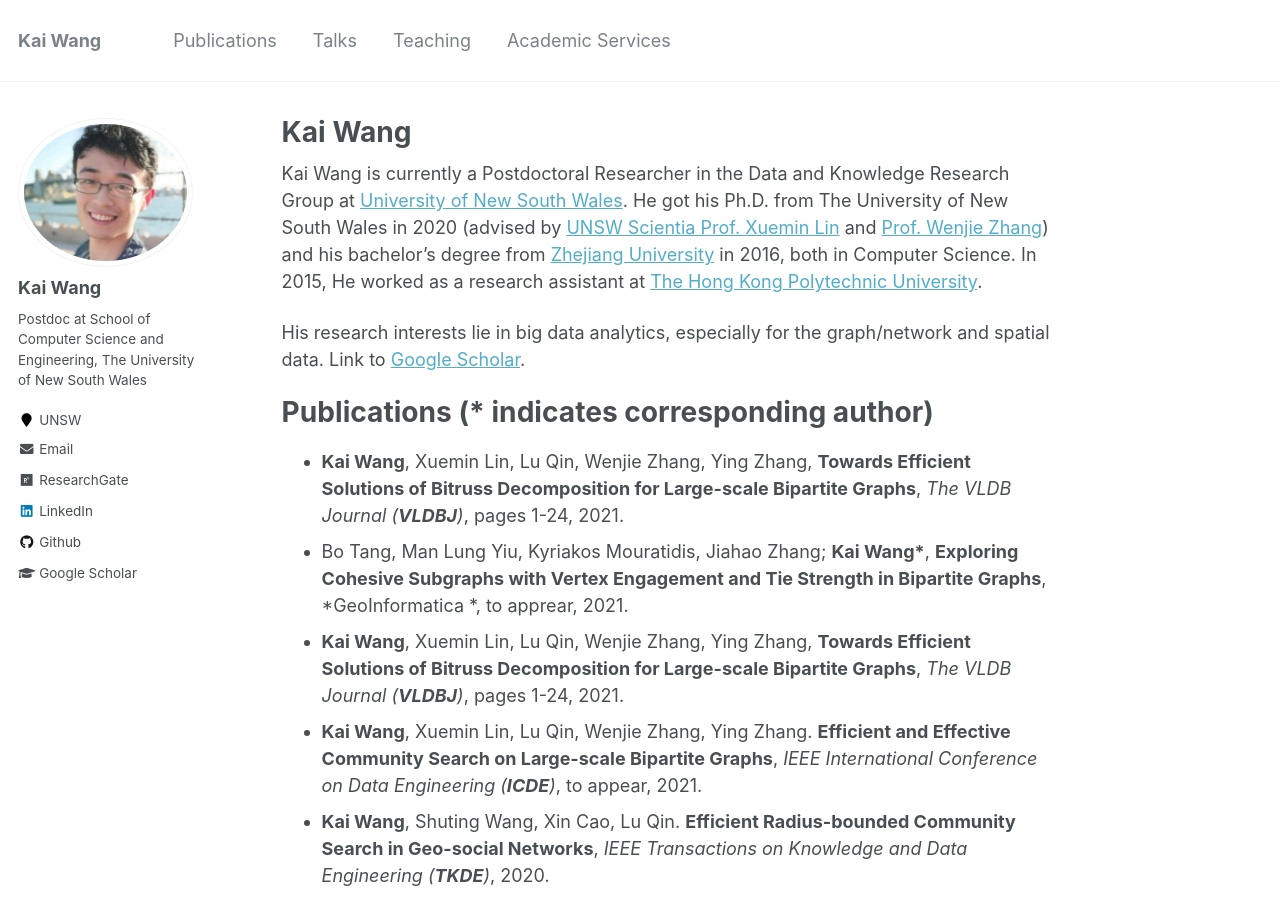
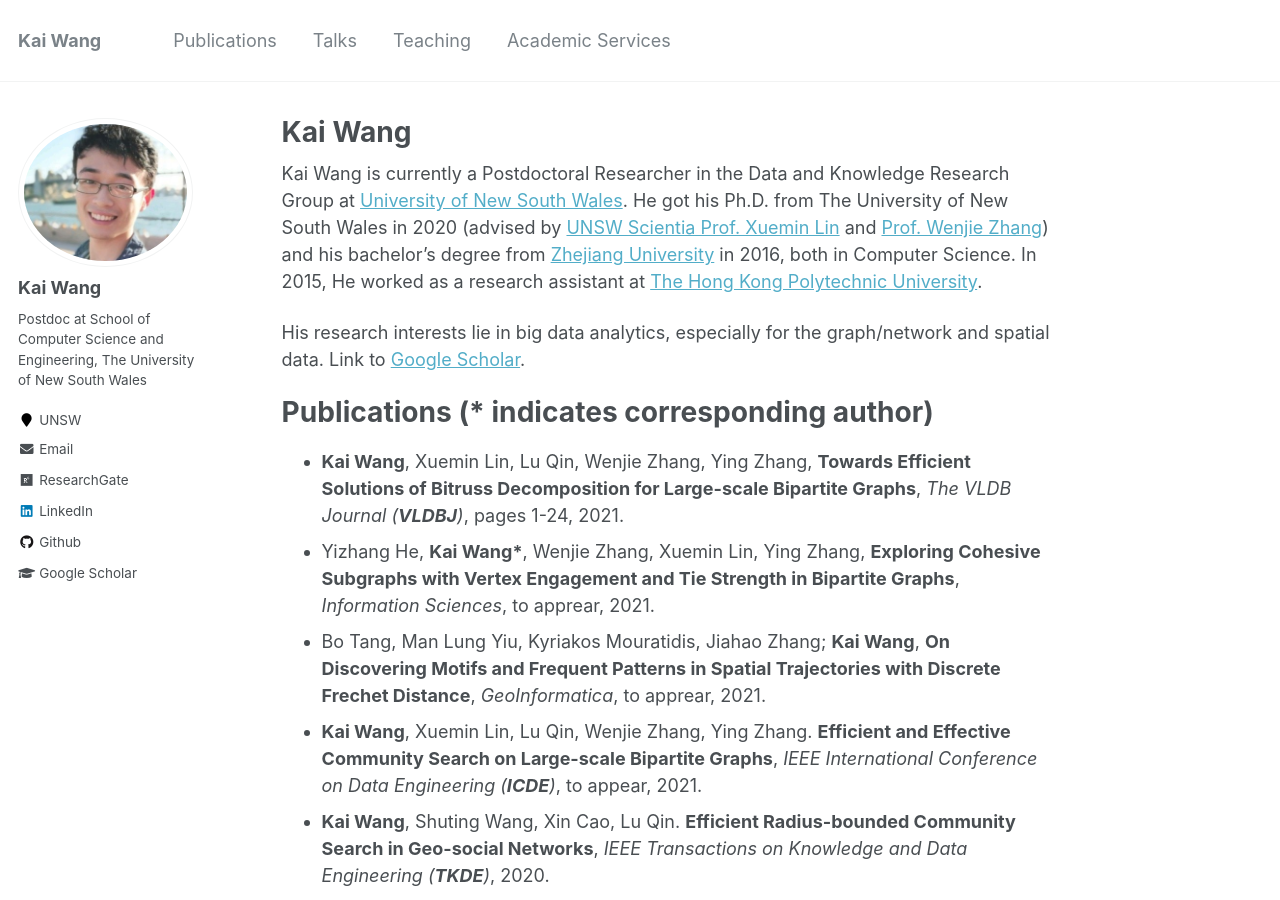
Before and after one commit to cs-kaiwang/cs-kaiwang.github.io, a Jekyll site: the page built from _pages/about.md, in a window 1280 px wide and 900 px high. Built offline with Jekyll 4.4.1, drawn with Linux system fonts in a browser that asks for light colours.

Commit message:
Update about.md

```diff
--- a/_pages/about.md
+++ b/_pages/about.md
@@ -15,8 +15,8 @@ His research interests lie in big data analytics, especially for the graph/netwo
 Publications (* indicates corresponding author)
 ======
 - **Kai Wang**, Xuemin Lin, Lu Qin, Wenjie Zhang, Ying Zhang, **Towards Efficient Solutions of Bitruss Decomposition for Large-scale Bipartite Graphs**, *The VLDB Journal (**VLDBJ**)*, pages 1-24, 2021.
-- Bo Tang, Man Lung Yiu, Kyriakos Mouratidis, Jiahao Zhang; **Kai Wang\***, **Exploring Cohesive Subgraphs with Vertex Engagement and Tie Strength in Bipartite Graphs**, *GeoInformatica *, to apprear, 2021.
-- **Kai Wang**, Xuemin Lin, Lu Qin, Wenjie Zhang, Ying Zhang, **Towards Efficient Solutions of Bitruss Decomposition for Large-scale Bipartite Graphs**, *The VLDB Journal (**VLDBJ**)*, pages 1-24, 2021.
+- Yizhang He, **Kai Wang\***, Wenjie Zhang, Xuemin Lin, Ying Zhang, **Exploring Cohesive Subgraphs with Vertex Engagement and Tie Strength in Bipartite Graphs**, *Information Sciences*, to apprear, 2021.
+- Bo Tang, Man Lung Yiu, Kyriakos Mouratidis, Jiahao Zhang; **Kai Wang**, **On Discovering Motifs and Frequent Patterns in Spatial Trajectories with  Discrete Frechet Distance**, *GeoInformatica*, to apprear, 2021.
 - **Kai Wang**, Xuemin Lin, Lu Qin, Wenjie Zhang, Ying Zhang. **Efficient and Effective Community Search on Large-scale Bipartite Graphs**, *IEEE International Conference on Data Engineering (**ICDE**)*, to appear, 2021.
 - **Kai Wang**, Shuting Wang, Xin Cao, Lu Qin. **Efficient Radius-bounded Community Search in Geo-social Networks**, *IEEE Transactions on Knowledge and Data Engineering (**TKDE**)*,  2020.
 - Maryam Ghafouri, **Kai Wang\***, Fan Zhang, Ying Zhang and Xuemin Lin. **Efficient Graph Hierarchical Decomposition With User Engagement And Tie Strength**, *International Conference on Database Systems for Advanced Applications (DASFAA)*, pages 448-465, 2020.
```
